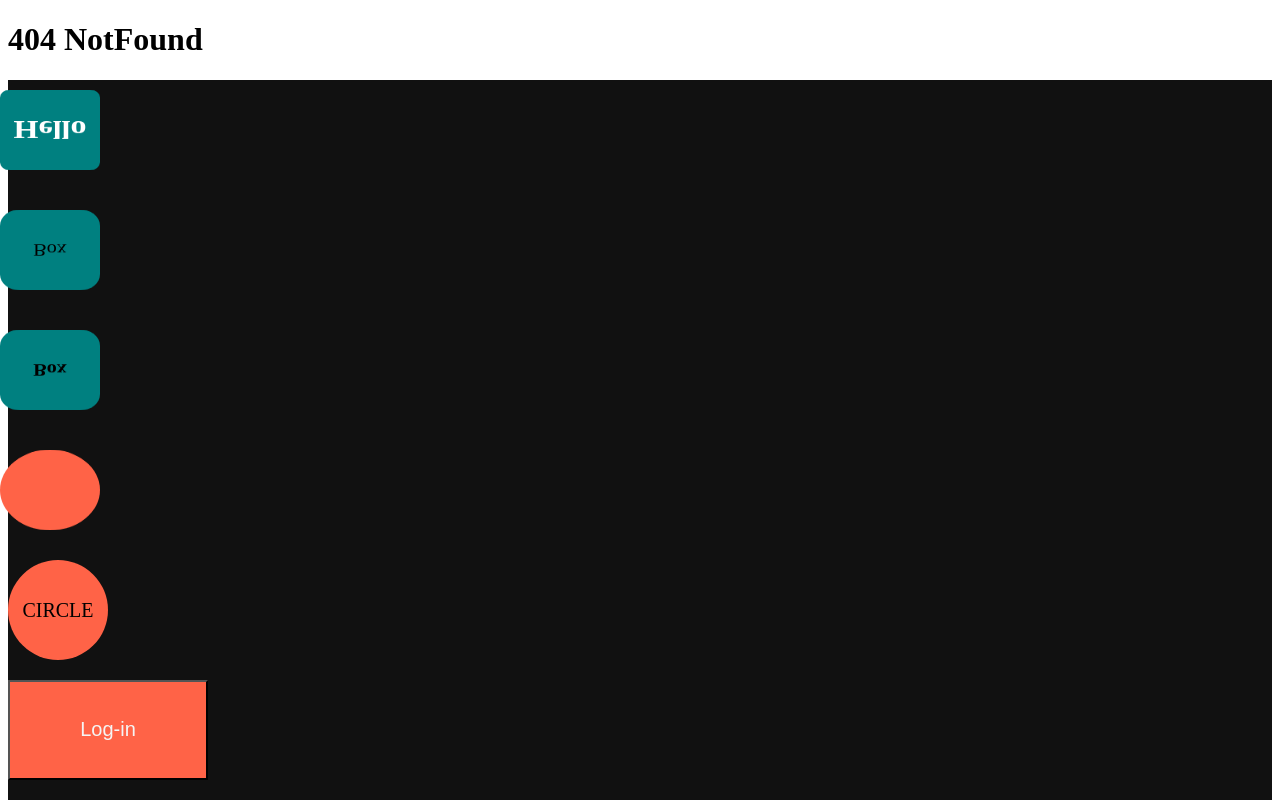
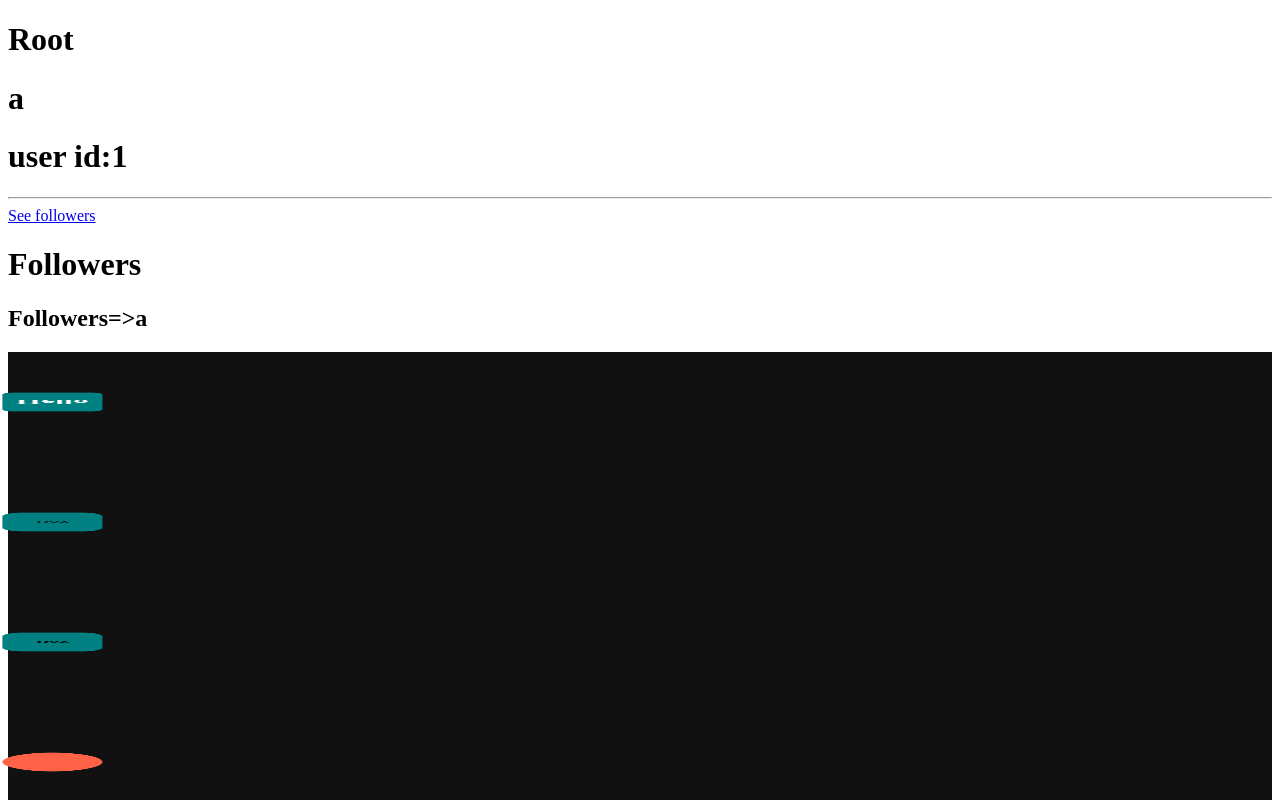
Before and after one commit to karpei-taemukan/advanced-react-class, a React (Create React App) app: page /users/1/followers in a window 1280 px wide. Before the commit this address had no page. Shown: the top 800 px of the page. Built offline with nearby package versions, Linux system fonts and the light colour scheme.

Commit message:
learn more react-router-doms

```diff
--- a/src/screens/Home.tsx
+++ b/src/screens/Home.tsx
@@ -1,8 +1,10 @@
-import { Link } from "react-router-dom";
+import { Link, useSearchParams } from "react-router-dom";
 import Header from "../components/Header";
 import { users } from "../db";
 
 function Home(){
+    const [readSearchParams, setSearchParams] = useSearchParams();
+
     return (
     <>
     <Header />
--- /dev/null
+++ b/src/screens/users/Followers.tsx
@@ -0,0 +1,17 @@
+import { useOutletContext } from "react-router-dom"
+
+interface IFollowersContext {
+    nameOfMyUser:string;
+}
+
+function Followers(){
+    const {nameOfMyUser} = useOutletContext<IFollowersContext>();
+
+    return (<>
+        <h1>Followers</h1>
+        <h2>Followers={`>`}{nameOfMyUser}</h2>
+    </>
+        )
+}
+
+export default Followers;
--- a/src/screens/users/User.tsx
+++ b/src/screens/users/User.tsx
@@ -1,4 +1,5 @@
-import { useParams } from "react-router-dom";
+import { Link } from "react-router-dom";
+import { Outlet, useParams } from "react-router-dom";
 import { users } from "../../db";
 
 function User(){
@@ -8,8 +9,19 @@ function User(){
     <>
         <h1>{users[Number(userId)-1].name}</h1>
         <h1>user id:{userId}</h1>
+        <hr />
+        <Link to="followers">See followers</Link>
+       {/*
+            to="followers" 는 localhost:3000/user/1/followers (상대경로)
+            to="/followers"는 localhost:3000/followers (절대경로)
+       */}
+        <Outlet context={{
+            nameOfMyUser: users[Number(userId)-1].name
+        }} />
     </>
     )
 }
 
+// Outlet은 URL과 매치되는 자식으로 대체시킨다
+
 export default User;
```
Also changed, not shown: src/Router.tsx (+7 -2 lines).
